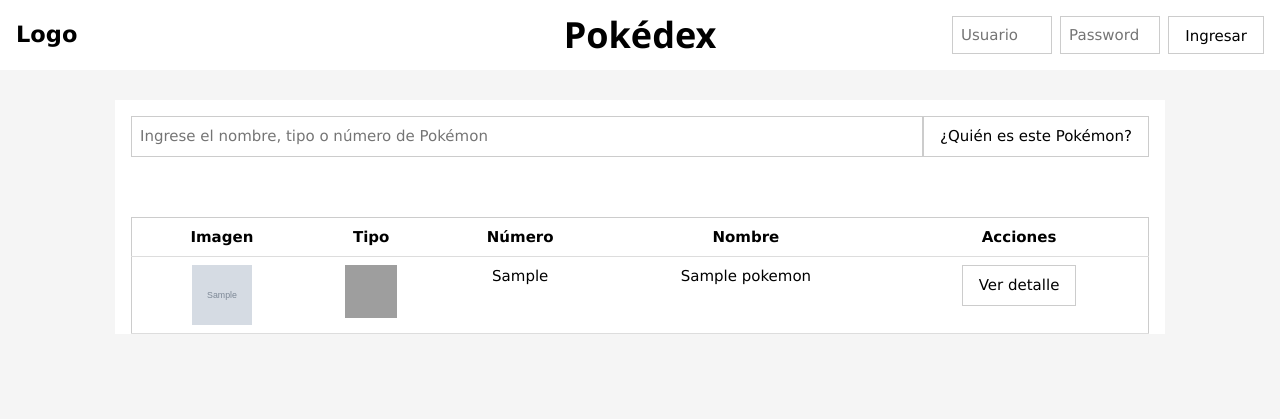
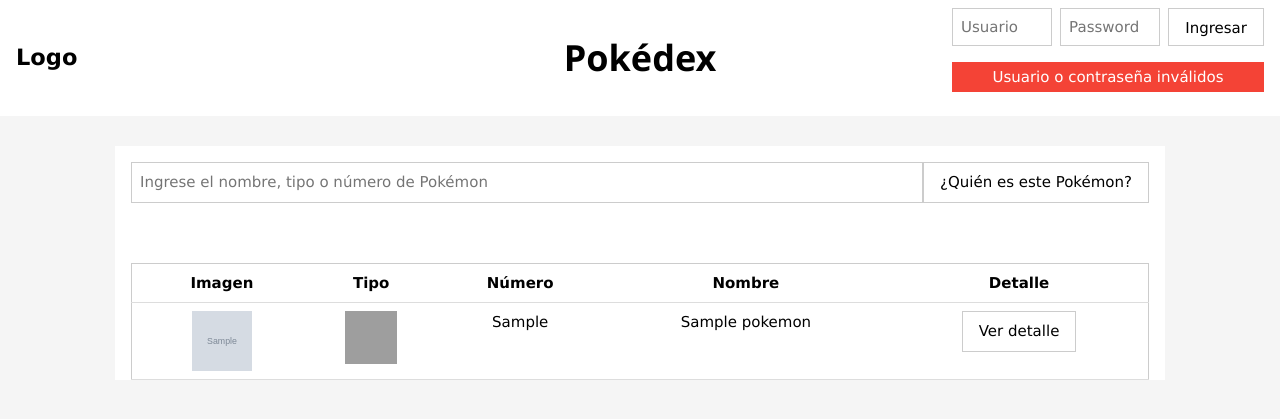
Before and after one commit to rodrigogarcia00/Pokedex, a PHP site: page /index.php?error=login in a window 1280 px wide. Shown: the top 419 px of the page. Run offline with PHP 8.4, Linux system fonts and the light colour scheme; tables that the repository leaves empty or names only in its code hold one stand-in row (values such as "Sample post"); grey boxes marked "Sample" are stand-in pictures; grey boxes are pictures that could not be loaded.

Commit message:
manejo de sesion con login y acciones admin

```diff
--- a/detalle-pokemon.php
+++ b/detalle-pokemon.php
@@ -1,4 +1,5 @@
 <?php
+session_start();
 require_once("conexion.php");
 
 $id = $_GET['id'] ?? null;
--- a/header.php
+++ b/header.php
@@ -16,10 +16,24 @@
             <h1>Pokédex</h1>
         </div>
         <div class="w3-col l3 m3 s12 login">
-            <form>
-                <input class="w3-input w3-border" type="text" placeholder="Usuario">
-                <input class="w3-input w3-border" type="password" placeholder="Password">
-                <input class="w3-button w3-border" type="submit" value="Ingresar"></input>
-            </form>
+            <?php if (isset($_SESSION['usuario'])) { ?>
+                <div class="w3-right">
+                    <?php
+                    echo "<span>Usuario " . $_SESSION['rol'] . " " . $_SESSION['nombre'] . "</span>";
+                    ?>
+                    <a href="logout.php" class="w3-button w3-border w3-red w3-small w3-margin-left">Salir</a>
+                </div>
+            <?php } else { ?>
+                <form action="login.php" method="POST">
+                    <input class="w3-input w3-border" type="text" name="usuario" placeholder="Usuario" required>
+                    <input class="w3-input w3-border" type="password" name="contrasenia" placeholder="Password" required>
+                    <input class="w3-button w3-border" type="submit" value="Ingresar"></input>
+                </form>
+                <?php if (isset($_GET["error"]) && $_GET["error"] == "login") { ?>
+                <div class="w3-red w3-center w3-padding-small w3-panel">
+                    Usuario o contraseña inválidos
+                </div>
+                <?php } ?>
+            <?php } ?>
         </div>
     </header>
--- a/index.php
+++ b/index.php
@@ -1,4 +1,5 @@
 <?php
+session_start();
 require_once "conexion.php";
 
 $busqueda = "";
@@ -57,7 +58,12 @@ include("header.php");
                         <th>Tipo</th>
                         <th>Número</th>
                         <th>Nombre</th>
-                        <th>Acciones</th>
+                        <th>Detalle</th>
+                        <?php
+                        if(isset($_SESSION['rol']) && $_SESSION['rol'] == 'ADMIN') {
+                        echo "<th>Acciones Admin</th>";
+                        }
+                        ?>
                     </tr>
                 </thead>
 
@@ -70,6 +76,12 @@ include("header.php");
                             echo "<td>" . $pokemon->numero . "</td>";
                             echo "<td class='w3-bold'>" . $pokemon->nombre . "</td>";
                             echo "<td> <a class='w3-button w3-border' href='detalle-pokemon.php?id=" . $pokemon->id . "'> Ver detalle </a> </td>";
+                            if(isset($_SESSION['rol']) && $_SESSION['rol'] == 'ADMIN') {
+                            echo "<td>";
+                            echo "<a class='w3-button w3-blue w3-margin-right' href='modificar-pokemon.php?id=" . $pokemon->id . "'>Modificación</a>";
+                            echo "<a class='w3-button w3-red' href='baja-pokemon.php?id=" . $pokemon->id . "'>Baja</a>";
+                            echo "</td>";
+                            }
                         echo "</tr>";
                     }
                     ?>
--- /dev/null
+++ b/logout.php
@@ -0,0 +1,6 @@
+<?php
+session_start();
+session_destroy();
+
+header("Location: index.php");
+exit;
```
Also changed, not shown: login.php (added, +24 -0 lines).
